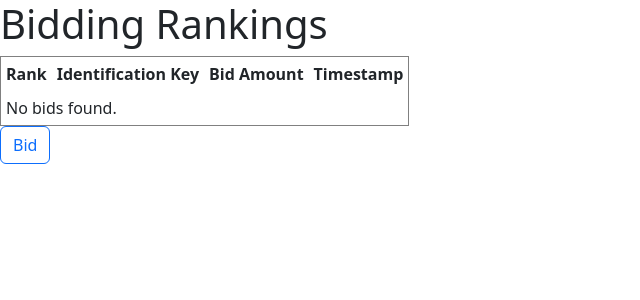
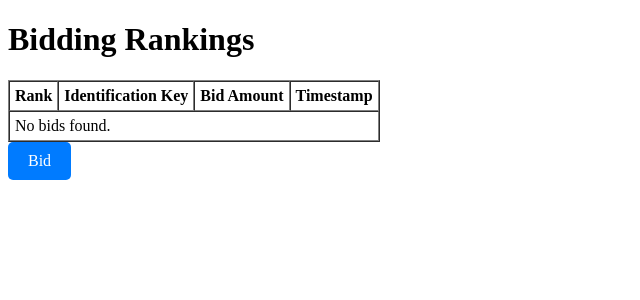
Before and after one commit to MingXian2005/bidding, a Flask app: page /bidding in a window 1280 px wide. Shown: the top 300 px of the page, without its empty margins (0-640 px from the left). Run offline with Flask 3, Linux system fonts and the light colour scheme; data that the repository does not hold is empty.

Commit message:
timezone

```diff
--- a/application/models.py
+++ b/application/models.py
@@ -2,6 +2,7 @@ from application import db, login_manager
 from flask_login import UserMixin
 from werkzeug.security import generate_password_hash, check_password_hash
 from datetime import datetime
+from zoneinfo import ZoneInfo
 
 @login_manager.user_loader
 def load_user(user_id):
@@ -21,6 +22,6 @@ class User(db.Model, UserMixin):
 class Bid(db.Model):
     id = db.Column(db.Integer, primary_key=True)
     amount = db.Column(db.Float, nullable=False)
-    timestamp = db.Column(db.DateTime, default=datetime.utcnow)
+    timestamp = db.Column(db.DateTime, default=lambda: datetime.now(ZoneInfo("Asia/Singapore")))
     user_id = db.Column(db.Integer, db.ForeignKey('user.id'), nullable=False)
     user = db.relationship('User', backref=db.backref('bids', lazy=True))
--- /dev/null
+++ b/application/static/CSS/bidding.css
@@ -0,0 +1,16 @@
+.btn {
+  display: inline-block;
+  padding: 10px 20px;
+  background-color: #007bff; /* Blue */
+  color: white;
+  text-decoration: none;
+  border-radius: 5px;
+  font-size: 16px;
+  border: none;
+  cursor: pointer;
+  transition: background-color 0.2s ease-in-out;
+}
+
+.btn:hover {
+  background-color: #0056b3; /* Darker blue */
+}
--- a/application/templates/bidding.html
+++ b/application/templates/bidding.html
@@ -5,8 +5,9 @@
     <meta http-equiv="refresh" content="10">
     <meta charset="utf-8">
     <meta name="viewport" content="width=device-width, initial-scale=1">
-    <link href="https://cdn.jsdelivr.net/npm/bootstrap@5.3.7/dist/css/bootstrap.min.css" rel="stylesheet" integrity="sha384-LN+7fdVzj6u52u30Kp6M/trliBMCMKTyK833zpbD+pXdCLuTusPj697FH4R/5mcr" crossorigin="anonymous">
-    <script src="https://cdn.jsdelivr.net/npm/bootstrap@5.3.7/dist/js/bootstrap.bundle.min.js" integrity="sha384-ndDqU0Gzau9qJ1lfW4pNLlhNTkCfHzAVBReH9diLvGRem5+R9g2FzA8ZGN954O5Q" crossorigin="anonymous"></script>
+    <!-- <link href="https://cdn.jsdelivr.net/npm/bootstrap@5.3.7/dist/css/bootstrap.min.css" rel="stylesheet" integrity="sha384-LN+7fdVzj6u52u30Kp6M/trliBMCMKTyK833zpbD+pXdCLuTusPj697FH4R/5mcr" crossorigin="anonymous">
+    <script src="https://cdn.jsdelivr.net/npm/bootstrap@5.3.7/dist/js/bootstrap.bundle.min.js" integrity="sha384-ndDqU0Gzau9qJ1lfW4pNLlhNTkCfHzAVBReH9diLvGRem5+R9g2FzA8ZGN954O5Q" crossorigin="anonymous"></script> -->
+    <link rel="stylesheet" href="../static/CSS/bidding.css">
 </head>
 <body>
     <h1>Bidding Rankings</h1>
@@ -32,6 +33,6 @@
             {% endfor %}
         </tbody>
     </table>
-    <a class="btn btn-outline-primary" href="/bid" role="button">Bid</a>
+    <a class="btn" href="/bid" role="button">Bid</a>
 </body>
 </html>
```
